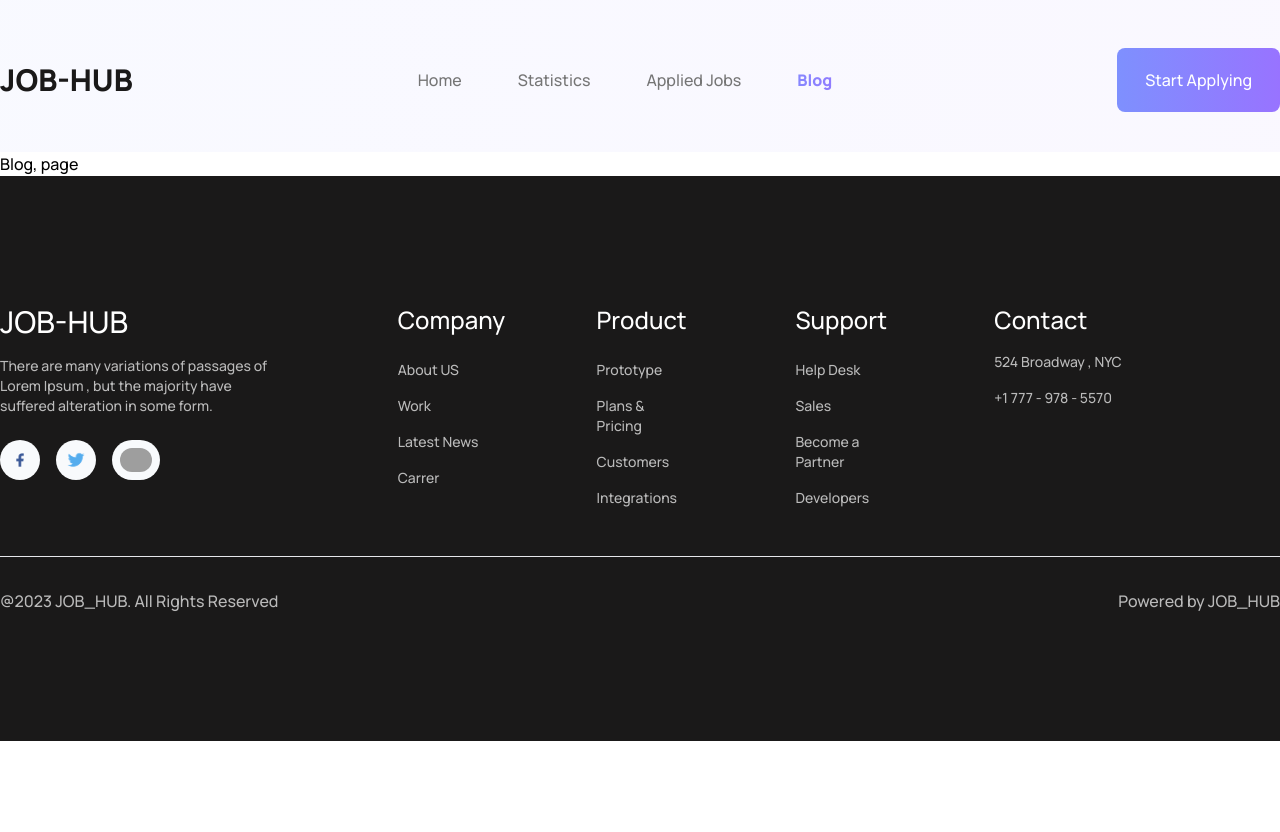
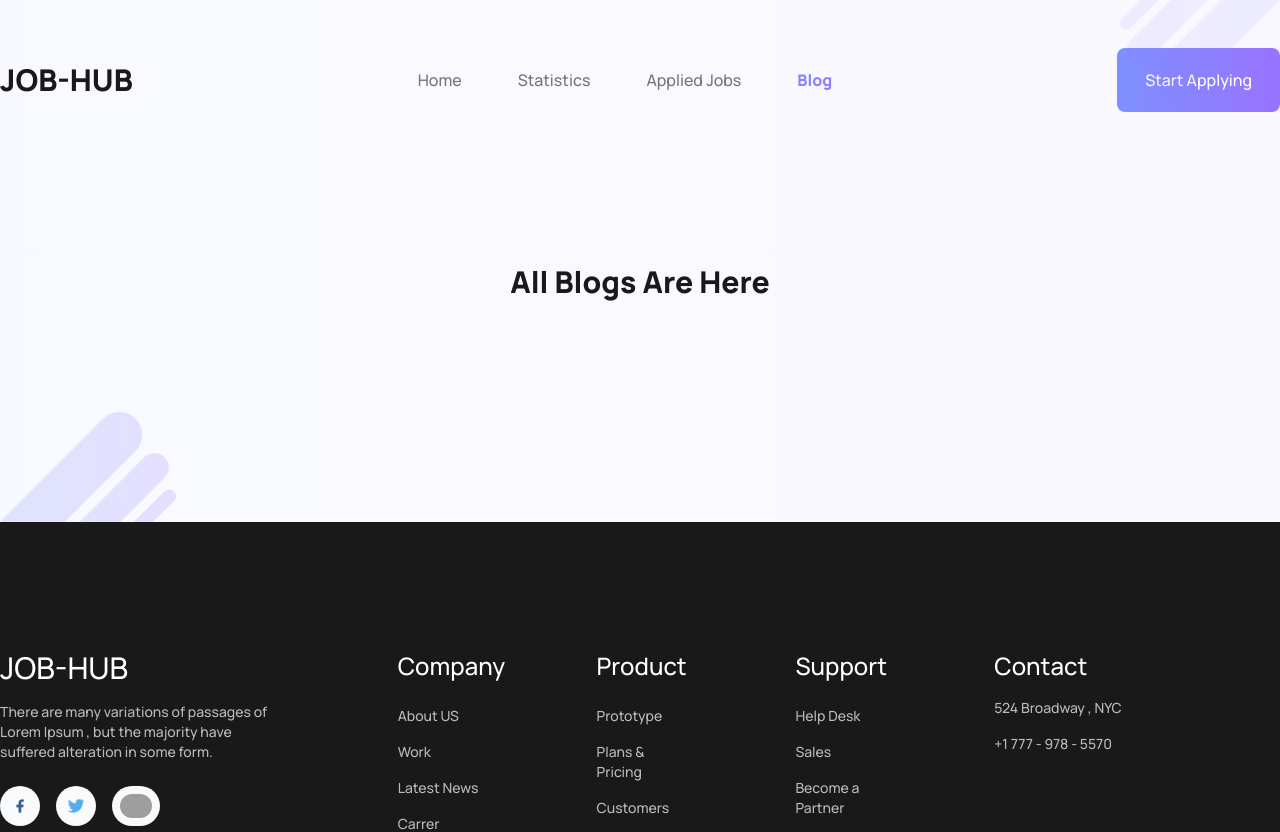
Before and after one commit to Re-zan/Job-Hub, a React (Vite) app: page /blog in a window 1280 px wide. Shown: the top 832 px of the page. Before the commit the page ends 800 px from the top, so only its background shows below. Built offline with nearby package versions, Linux system fonts and the light colour scheme; grey boxes are pictures that could not be loaded.

Commit message:
common banner is done

```diff
--- a/src/components/Applied Jobs/Applied.jsx
+++ b/src/components/Applied Jobs/Applied.jsx
@@ -1,9 +1,10 @@
 import React from "react";
+import Banner from "../../utilities/Banner/Banner";
 
 const Applied = () => {
   return (
     <div>
-      <h2>Applied Jobs,</h2>
+      <Banner title="Applied Jobs Details"></Banner>
     </div>
   );
 };
--- a/src/components/Blog/Blog.jsx
+++ b/src/components/Blog/Blog.jsx
@@ -1,9 +1,10 @@
 import React from "react";
+import Banner from "../../utilities/Banner/Banner";
 
 const Blog = () => {
   return (
     <div>
-      <h3>Blog, page</h3>
+      <Banner title="All Blogs Are Here"></Banner>
     </div>
   );
 };
--- a/src/components/Statistics/Statistics.jsx
+++ b/src/components/Statistics/Statistics.jsx
@@ -1,9 +1,10 @@
 import React from "react";
+import Banner from "../../utilities/Banner/Banner";
 
 const Statistics = () => {
   return (
     <div>
-      <h3>Statistics, this page</h3>
+      <Banner title="Assignment Mark Chart"></Banner>
     </div>
   );
 };
--- a/src/utilities/Banner/Banner.jsx
+++ b/src/utilities/Banner/Banner.jsx
@@ -1,9 +1,19 @@
 import React from "react";
+import Vector1 from "../../assets/images/banner/Vector-1.png";
+import Vector2 from "../../assets/images/banner/Vector.png";
 
 const Banner = (props) => {
   return (
     <div className="bg-gradient-to-r from-[#7e90fe0d] to-[#9873ff0d]">
-      <h2>{props.title}</h2>
+      <div className="my_conatiner text-center  py-28">
+        <img
+          src={Vector1}
+          alt={props.title}
+          className=" absolute top-0 end-0 w-40 "
+        />
+        <h2 className="text-[#1A1919] text-3xl font-bold">{props.title}</h2>
+      </div>
+      <img src={Vector2} alt={props.title} className="w-44" />
     </div>
   );
 };
```
Also changed, not shown: src/assets/images/banner/Vector-1.png (added), src/assets/images/banner/Vector.png (added).
